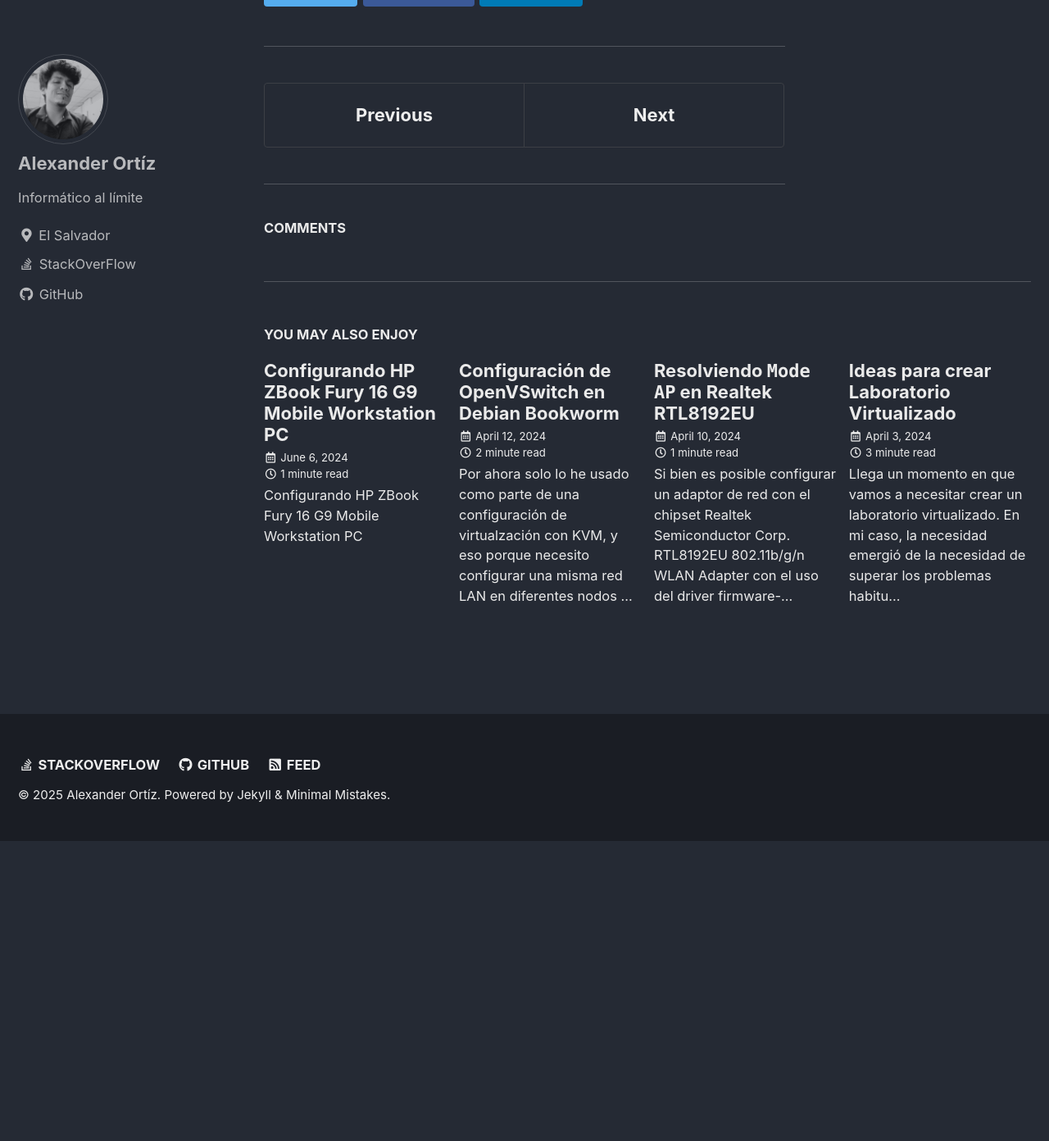
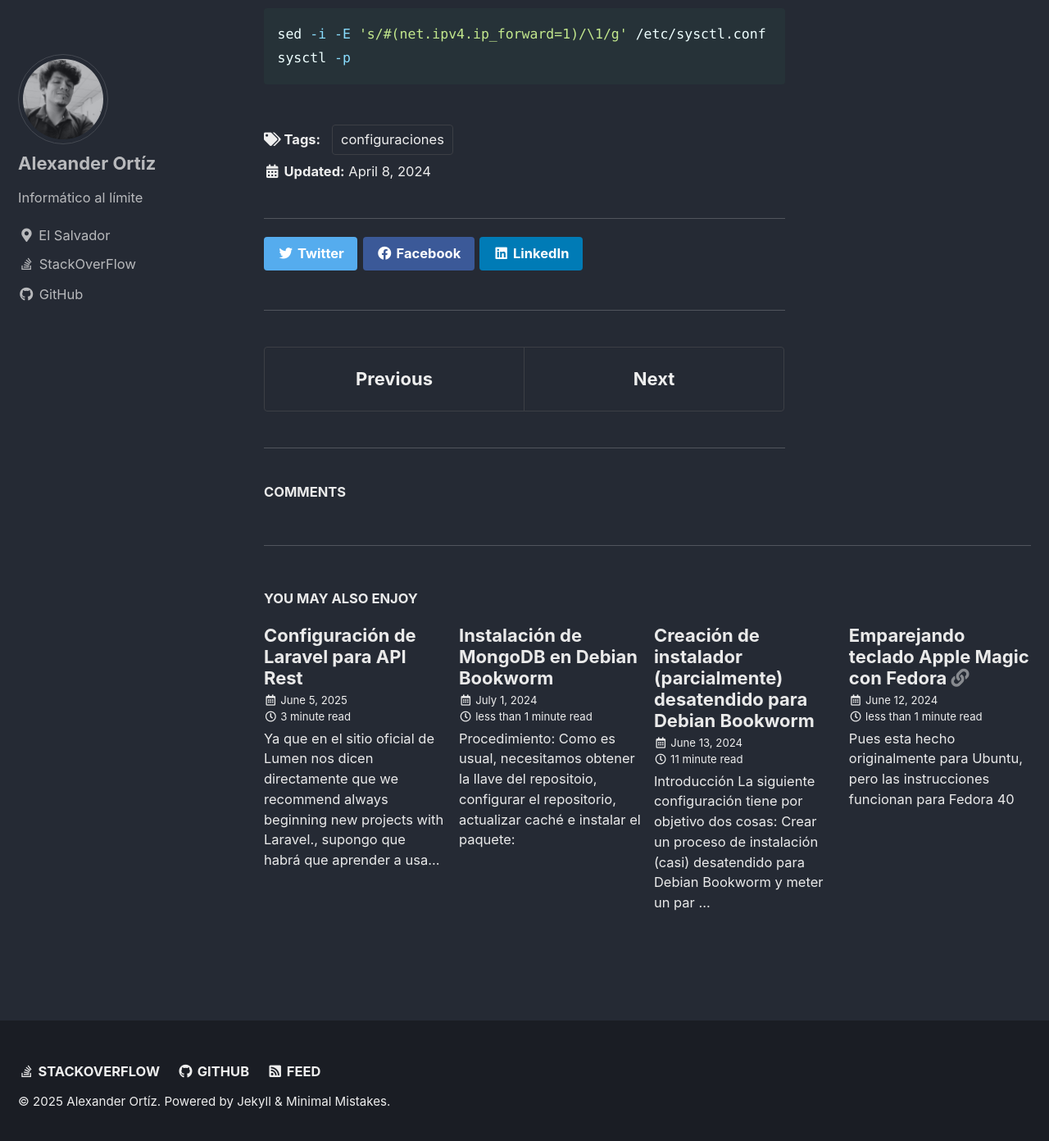
Before and after one commit to VTacius/vtacius.github.io, a Jekyll site: the page built from _posts/2024-04-08-sencillo_gateway_virtual.md, in a window 1280 px wide and 1400 px high, scrolled down 5956 px. Shown: the top 1392 px of the window at 82% size. Built offline with Jekyll 4.4.1, drawn with Linux system fonts in a browser that asks for light colours; cached includes are drawn as plain includes; comment, search, counter and statistics services are not loaded; before the commit the page ends 6982 px from its top, so only the background shows below that; part of the change alters nothing that is shown; some of the changed text lies outside the part shown.

Commit message:
Empiezo con las guías para infraestructuras

````diff
--- a/_posts/2024-04-08-sencillo_gateway_virtual.md
+++ b/_posts/2024-04-08-sencillo_gateway_virtual.md
@@ -18,7 +18,7 @@ Una vez instalada con el driver adecuado, se configura de la siguiente forma en
 ```
 auto wlx7898e81f45ef
 iface wlx7898e81f45ef inet static
-    address 10.10.101.1
+    address 10.10.101.1/24
 ```
 
 Y reiniciamos la red
@@ -29,7 +29,6 @@ systemctl restart networking.service
 ### dnsmasq
 La siguiente parece ser una configuración mínima para `Hostapd`.
 * Pueden desactivarse las opciones de `log-*` si no se requiere observarlos.
-* Se
 * Se usa `except-interface` y `no-dhcp-interface` para no prestar servicios a la red normal, lo cual es algo deseable para un laboratorio.
 * Se prefiere el uso de un DNS externo, pero hemos señalado el uso de un interno para un dominio en específico
 
@@ -92,6 +91,7 @@ Configuramos en `/etc/default/hostapd` el archivo de configuración a usar:
 ```bash
 sed -i -E 's|#(DAEMON_CONF=")|\1/etc/hostapd/hostapd.conf|g' /etc/default/hostapd
 ```
+
 Una configuración mínima luce así en el archivo de configuración:
 ```bash
 cat << CONF > /etc/hostapd/hostapd.conf
@@ -143,8 +143,13 @@ iptables -t nat -A POSTROUTING -s 10.10.101.0/24 -o enp1s0 -j MASQUERADE
 echo 0
 MAFI
 ```
+Configuramos permisos de ejecución:
+```bash
+chmod u+x /usr/local/sbin/firewall.sh
+```
 
-Configurar el servicio
+Configuramos el servicios mediante `systemd`
+
 ```bash
 cat <<MAFI>/lib/systemd/system/firewall.service
 [Unit]
@@ -160,7 +165,16 @@ ExecStart=/usr/local/sbin/firewall.sh
 WantedBy=multi-user.target
 MAFI
 
+```
+
+Lo activamos:
+
+```bash
+systemctl enable --now firewall.service
+```
+
 Y configuramos el reenvío de paquetes en el sistema, y lo aplicamos:
+
 ```bash
 sed -i -E 's/#(net.ipv4.ip_forward=1)/\1/g' /etc/sysctl.conf
 sysctl -p
--- /dev/null
+++ b/_posts/2024-06-12-emparejando_teclado_apple_fedora.md
@@ -0,0 +1,7 @@
+---
+title: Emparejando teclado Apple Magic con Fedora
+link: https://medium.com/macoclock/how-to-pair-apple-magic-keyboard-a1314-on-ubuntu-18-04-and-act-as-numpad-42fe4402454c
+toc: false
+---
+
+Pues esta hecho originalmente para Ubuntu, pero las instrucciones funcionan para Fedora 40
--- /dev/null
+++ b/_posts/2024-06-13-instalador_desatendido_debian_bookworm.md
@@ -0,0 +1,305 @@
+---
+title: Creación de instalador (parcialmente) desatendido para Debian Bookworm
+tags:
+    - configuraciones
+---
+
+## Introducción
+La siguiente configuración tiene por objetivo dos cosas: Crear un proceso de instalación (casi) desatendido para Debian Bookworm y meter un par de paquetes adicionales al DVD, de modo que cada nodo creado con este DVD salga casí que funcional
+
+## Requerimientos:
+Será necesario instalar algunos paquetes: `ovmf` y `isolinux`:
+```bash
+apt install -y ovmf isolinux
+```
+
+Crear un directorio para almacenar las ISO origen y destino, en mi caso, `/var/lib/repo/` y un directorio para guardar paquetes `.deb` adicionales que se quieran agregar.
+
+Luego, también descargamos una [ISO](https://www.debian.org/CD/http-ftp/#mirrors) con base en la cual se hará nuestro instalador desatendido:
+
+```bash
+mkdir /var/lib/repo/
+mkdir /var/lib/repo/paquetes # opcionalmente
+wget -P /var/lib/repo/ http://mirrors.ucr.ac.cr/debian-cd/12.6.0/amd64/iso-dvd/debian-12.6.0-amd64-DVD-1.iso
+```
+
+Se requiere un directorio en el cual trabajar. Yo cree `/var/workspace/elida`, pero es un gusto totalmente personal
+
+Y por último y no menos importante, necesitamos un archivo `preseed.cfg`, que se encarga precisamente de configurar la instalación.
+
+La mayoría de las opciones son bastantes descriptivas de lo que hacen. Tal como está, lo único que la instalación requiere es la configuración IP
+
+```conf
+#_preseed_V1
+
+#### Contents of the preconfiguration file (for bullseye)
+### Localization
+d-i debian-installer/locale string es_SV
+
+# Keyboard selection.
+d-i keyboard-configuration/xkb-keymap select latam
+
+### Network configuration
+
+# netcfg will choose an interface, skipping displaying a list if there is more than one interface.
+d-i netcfg/choose_interface select auto
+
+# Configure the network manually
+d-i netcfg/disable_autoconfig boolean true
+
+# Domain names assigned
+d-i netcfg/get_hostname string worker
+d-i netcfg/get_domain string innovacion.gob.sv
+d-i netcfg/get_nameservers string 8.8.8.8
+
+### Mirror settings
+d-i mirror/country string manual
+d-i mirror/http/hostname string deb.debian.org
+d-i mirror/http/directory string /debian
+d-i mirror/http/proxy string
+
+# Root password
+# python3 -c 'import crypt; print(crypt.crypt("S3rv3r.2024", crypt.METHOD_SHA512))'
+d-i passwd/root-password-crypted password $6$zUs3FvKX80iOrDho$9Di915y4H7gGs7JM4BnFjhEnXkRirgucidKJF9xHy9NHAAPyxwJlRCJYUd6YUDhgX/1LjGwoPimsvof96COQx0
+
+# To create a normal user account.
+d-i passwd/user-fullname string Administrador
+d-i passwd/username string mafi
+# user password
+# python3 -c 'import crypt; print(crypt.crypt("Us3r.2024", crypt.METHOD_SHA512))'
+d-i passwd/user-password-crypted password $6$n6McuGkgy7EYtWNF$7JPGG6JqOef6/6uU3LMupbwJrhraQuD/kdQRYDZ1KzGWeQ2Q4l7vYMnoPDjs2ec7HaBPQFbz0QYo1BJK34nDE1
+
+### Clock and time zone setup
+# Controls whether or not the hardware clock is set to UTC.
+d-i clock-setup/utc boolean true
+
+# Timezone
+d-i time/zone string America/El_Salvador
+
+# Controls whether to use NTP to set the clock during the install
+d-i clock-setup/ntp boolean true
+# NTP server to use.
+d-i clock-setup/ntp-server string 0.north-america.pool.ntp.org 1.north-america.pool.ntp.org
+
+### Pre-particionamiento
+d-i partman/early_command string debconf-set partman-auto/disk \
+"$(for DEV in $(ls -d /sys/block/*); do \
+    case ${DEV} in \
+        /sys/block/nvme0n1) \
+            echo /dev/$(echo ${DEV} | sed 's/^.*\(nvme0n1\)$/\1/'); \
+            break; \
+        ;; \
+        /sys/block/[vhs]d*) \
+            echo /dev/$(echo ${DEV} | sed 's/^.*\([vhs]d[a-z]\+\).*$/\1/'); \
+            break; \
+        ;; \
+    esac \
+done)"
+
+
+### Partitioning
+# If not, you can put an entire recipe into the preconfiguration file in one
+# (logical) line. This example creates a small /boot partition, suitable
+# swap, and uses the rest of the space for the root partition:
+#d-i partman-auto/disk string /dev/sda
+d-i partman-auto/method string regular
+d-i partman-auto/expert_recipe string                         \
+        root ::                                               \
+              538 538 1075 free                               \
+                      $iflabel{ gpt }                         \
+                      $reusemethod{ }                         \
+                      method{ efi }                           \
+                      format{ }                               \
+              .                                               \
+              512 756 1024 ext3                               \
+                      $primary{ }                             \
+                      $bootable{ }                            \
+                      method{ format }                        \
+                      format{ }                               \
+                      use_filesystem{ }                       \
+                      filesystem{ ext3 }                      \
+                      mountpoint{ /boot }                     \
+              .                                               \
+              15000 15000 20000 xfs                           \
+                      method{ format }                        \
+                      format{ }                               \
+                      use_filesystem{ }                       \
+                      filesystem{ xfs }                       \
+                      mountpoint{ / }                         \
+              .                                               \
+              20000 80000 100000000 xfs                       \
+                      method{ format }                        \
+                      format{ }                               \
+                      use_filesystem{ }                       \
+                      filesystem{ xfs }                       \
+                      mountpoint{ /var }                      \
+              .                                               \
+              220 200% 8000 linux-swap                        \
+                      method{ swap } format{ }                \
+              .
+
+d-i partman-auto/choose_recipe select root
+# This makes partman automatically partition without confirmation, provided
+# that you told it what to do using one of the methods above.
+d-i partman-partitioning/confirm_write_new_label boolean true
+d-i partman/choose_partition select finish
+d-i partman/confirm boolean true
+d-i partman/confirm_nooverwrite boolean true
+
+# Force UEFI booting ('BIOS compatibility' will be lost). Default: false.
+#d-i partman-efi/non_efi_system boolean true
+# Ensure the partition table is GPT - this is required for EFI
+d-i partman-basicfilesystems/choose_label string gpt
+d-i partman-basicfilesystems/default_label string gpt
+d-i partman-partitioning/choose_label string gpt
+d-i partman-partitioning/default_label string gpt
+d-i partman-partitioning/choose_label string gpt
+d-i partman-partitioning/default_label string gpt
+
+### Apt setup
+# You can choose to install non-free and contrib software.
+d-i apt-setup/non-free boolean true
+d-i apt-setup/contrib boolean true
+# Uncomment this if you don't want to use a network mirror.
+d-i apt-setup/use_mirror boolean false
+# Select which update services to use; define the mirrors to be used.
+# Values shown below are the normal defaults.
+#d-i apt-setup/services-select multiselect security, updates
+#d-i apt-setup/security_host string security.debian.org
+
+### Package selection
+tasksel tasksel/first multiselect standard, ssh-server
+
+# Individual additional packages to install
+# NOTA: Si se necesitan paquetes adicionales, pueden agregarse los .deb en /var/lib/repo/paquetes
+d-i pkgsel/include string vim acl curl ca-certificates apt-transport-https iptables telegraf falcon-sensor
+
+# Some versions of the installer can report back on what software you have
+# installed, and what software you use. The default is not to report back,
+# but sending reports helps the project determine what software is most
+# popular and should be included on the first CD/DVD.
+popularity-contest popularity-contest/participate boolean false
+
+## Celebro con suma alegría que al fin pude configurar esto
+apt-cdrom-setup	apt-setup/cdrom/set-first	boolean	false
+apt-cdrom-setup	apt-setup/cdrom/set-double	boolean	false
+
+### Boot loader installation
+# It makes grub install automatically to the UEFI partition/boot record if no other operating system is detected on the machine.
+d-i grub-installer/only_debian boolean true
+d-i grub-installer/bootdev string default
+
+# This one makes grub-installer install to the UEFI partition/boot record, if
+# it also finds some other OS, which is less safe as it might not be able to
+# boot that other OS.
+# TODO: Pues que sí, hay que revisar que esto funcione bien y todo eso
+d-i grub-installer/with_other_os boolean true
+
+# Password for grub, either in clear text
+# python3 -c 'import crypt; print(crypt.crypt("Figaro.12", crypt.METHOD_MD5))'
+d-i grub-installer/password-crypted password $1$FNKlyaGG$L2xpIaWPX0/5izh605zDA/
+
+# Avoid that last message about the install being complete.
+d-i finish-install/reboot_in_progress note
+
+#### Advanced options
+### Running custom commands during the installation
+# This command is run just before the install finishes
+d-i preseed/late_command string echo "ssh-ed25519 AAAAC3NzaC1lZDI1NTE5AAAAIF+PPSaLJDwFi+3tf6yuK88toXBcnfkOy+i3Yyb0mvWi constructor@salud.gob.sv" > /target/root/.ssh/authorized_keys \
+    && chmod 600 /target/root/.ssh/authorized_keys
+```
+
+El procedimiento también necesita un archivo de configuración `config-deb`, cuya mínima expresión es la siguiente:
+```bash
+# A config-deb file.
+
+# Points to where the unpacked DVD-1 is.
+Dir {
+    ArchiveDir "isofiles";
+};
+
+# Sets the top of the .deb directory tree.
+TreeDefault {
+   Directory "pool/";
+};
+
+# The location for a Packages file.
+BinDirectory "pool/main" {
+   Packages "dists/bookworm/main/binary-amd64/Packages";
+};
+
+# We are only interested in .deb files (.udeb for udeb files).
+Default {
+   Packages {
+       Extensions ".deb";
+    };
+};
+```
+
+## Procedimiento:
+No hay mejor forma de describir un procedimiento que hacer un script. Nombrando a este script como `proceso.sh`, el directorio de trabajo debería verse de la siguiente manera:
+```
+root@eru-01:/var/workspace/elida# ls -1
+config-deb
+preseed.cfg
+proceso.sh
+```
+
+El mencionado script va de la siguiente manera:
+
+```bash
+#!/bin/bash
+
+# TODO: Verificar que estos existan
+MBR=/usr/lib/ISOLINUX/isohdpfx.bin
+ISO_ORIGEN=/var/lib/repo/debian-12.5.0-amd64-DVD-1.iso
+
+[ -d isofiles ] && rm -rf isofiles
+mkdir isofiles
+xorriso -osirrox on -indev $ISO_ORIGEN -extract / isofiles
+
+# Acá va la inclusión de paquetes adicionales.
+# TODO: Estoy casi seguro que su lugar es en CONTRIB,no en main, pero bueno, otro día será
+if [ -d /var/lib/repo/paquetes ]; then
+    for p in $(ls /var/lib/repo/paquetes/*.deb 2> /dev/null || exit); do
+        paquete=$(basename $p);
+        directorio=${paquete:0:1}/${paquete%%_*}
+        echo mkdir isofiles/pool/main/$directorio
+        echo cp /var/lib/repo/paquetes/$paquete isofiles/pool/main/$directorio/
+    done
+fi
+
+# Actualizamos los índices del disco
+apt-ftparchive generate config-deb
+sed -i '/MD5Sum:/,$d' isofiles/dists/bookworm/Release
+apt-ftparchive release isofiles/dists/bookworm/ >> isofiles/dists/bookworm/Release
+
+# Creamos un disco desatendido mediante la inclusión del preseed
+chmod +w -R isofiles/install.amd/
+gunzip isofiles/install.amd/initrd.gz
+echo preseed.cfg | cpio -H newc -o -A -F isofiles/install.amd/initrd
+gzip isofiles/install.amd/initrd
+chmod -w -R isofiles/install.amd/
+
+# Configuro GRUB para que entre sin preguntar
+sed '/play 960/ a set default=1' isofiles/boot/grub/grub.cfg  -i
+sed '/play 960/ a set timeout=0' isofiles/boot/grub/grub.cfg  -i
+sed '/play 960/ a set timeout_style=hidden' isofiles/boot/grub/grub.cfg  -i
+sed '/^default/ d'  isofiles/isolinux/isolinux.cfg -i
+
+# Actualizando el checksum de los ficheros en el disco
+cd isofiles
+chmod a+w md5sum.txt
+md5sum `find ! -name "md5sum.txt" ! -path "./isolinux/*" -follow -type f` > md5sum.txt
+chmod a-w md5sum.txt
+cd ../
+
+# Configuramos el nombre: Quitamos la ruta y cambiamos DVD-1 a unattended
+NOMBRE_ISO=${ISO_ORIGEN##/*/}
+DESTINO_ISO=${ISO_ORIGEN%/*}/${NOMBRE_ISO/DVD-1/unattended}
+
+xorriso -as mkisofs -o ${DESTINO_ISO} -isohybrid-mbr ${MBR} \
+-c isolinux/boot.cat -b isolinux/isolinux.bin -no-emul-boot -boot-load-size 4 \
+-boot-info-table -eltorito-alt-boot -e boot/grub/efi.img -no-emul-boot \
+-isohybrid-gpt-basdat isofiles
+```
--- /dev/null
+++ b/_posts/2024-07-01-instalacion_de_mongodb.md
@@ -0,0 +1,15 @@
+---
+title: Instalación de MongoDB en Debian Bookworm
+tags:
+    - configuraciones
+---
+
+## Procedimiento:
+Como es usual, necesitamos obtener la llave del repositoio, configurar el repositorio, actualizar caché e instalar el paquete:
+
+```bash
+wget https://www.mongodb.org/static/pgp/server-7.0.asc -O - -q | gpg --dearmor -o /etc/apt/trusted.gpg.d/mongodb-org.gpg
+echo "deb http://repo.mongodb.org/apt/debian bookworm/mongodb-org/7.0 main" > /etc/apt/sources.list.d/mongodb-org.list
+apt update
+apt install mongodb-org
+```
--- /dev/null
+++ b/_posts/2025-06-05-laravel-para-api.md
@@ -0,0 +1,98 @@
+---
+title: Configuración de Laravel para API Rest
+tags:
+    - configuraciones
+    - desarrollo
+---
+
+Ya que en el sitio oficial de Lumen nos dicen directamente que *we recommend always beginning new projects with Laravel.*, supongo que habrá que aprender a usar Laravel a modo de micro-framework, sin ser micro-framework y sin querer realmente usarlo como micro-framework. Si Google te trajó acá, sé que me entenderás.
+
+# Configuraciones previas
+Trataremos de usar las mismas versiones de software en nuestro entorno de desarrollo y producción. En base de datos, mi objetivo será la versión por defecto de Postgres en Debian. Para ahorrarme la virtualización, usaré podman, que viene por defecto en Fedora 42.
+
+La configuración irá de la siguiente forma:
+
+## Base de datos
+* Cómo usuario normal de toda la vida, creamos un volumen
+```bash
+podman volume create notas-data-db
+```
+
+* Luego, definimos el contenedor y lo iniciamos:
+```bash
+podman create --name notas-data-db -e POSTGRES_PASSWORD=password -p 5432:5432 -v notas-data-db:/var/lib/postgresql/data postgres:15-bookworm
+podman start notas-data-db
+```
+
+* Si necesitamos revisar los logs, pues usamos el comando `logs`:
+```bash
+podman logs notas-data-db
+```
+
+## Laravel
+* Creamos el proyecto
+```bash
+composer create-project laravel/laravel --prefer-dist prueba-02
+```
+
+* Eliminamos los archivos que no vamos a usar:
+```bash
+cd prueba-02
+rm -rf vite.config.js resources/{css,js,views} database/database.sqlite
+```
+
+* Apuntamos a la base de datos configurando el archivo `.env`:
+```bash
+DB_CONNECTION=pgsql
+DB_HOST=127.0.0.1
+DB_PORT=5432
+DB_DATABASE=laravel
+DB_USERNAME=postgres
+DB_PASSWORD=password
+```
+
+* Añadimos el soporte de lumen para trabajar con API. De hecho, en este paso se hará la migración a nuestra base de datos
+```bash
+php artisan install:api
+```
+
+De acá, ya podemos crear rutas en el archivo `routes/api.php`, y no tendrán verificación CSRF o sesión, con lo que se supone que nos vamos a ahorrar un par de ciclos de procesamiento
+
+El último cambio queda al gusto. Yo quiero que la API responda en `/`, por lo que cambio el `apiPrefix` en `bootstrap/app.php`:
+```diff
+diff --git a/bootstrap/app.php b/bootstrap/app.php
+index d654276..625d677 100644
+--- a/bootstrap/app.php
++++ b/bootstrap/app.php
+@@ -8,6 +8,7 @@
+     ->withRouting(
+         web: __DIR__.'/../routes/web.php',
+         api: __DIR__.'/../routes/api.php',
++        apiPrefix: '/',
+         commands: __DIR__.'/../routes/console.php',
+         health: '/up',
+     )
+```
+
+## Primera ruta
+Solo muevo el contenido de `routes/web.php` en `routes/api.php`, cambiado el retorno a una string
+
+## FrankenPHP
+
+```bash
+curl https://frankenphp.dev/install.sh | sh
+mv frankenphp /usr/local/bin/
+```
+
+Situados como estamos dentro del proyecto, basta correr el comando
+```bash
+frankenphp php-server -r public/
+```
+
+Y ahora ya podemos hacer un curl desde consola:
+```bash
+curl localhost
+```
+
+## Siguientes pasos
+De acá solo sigue programar. Retornar un montón de JSON y esas cosas
````
